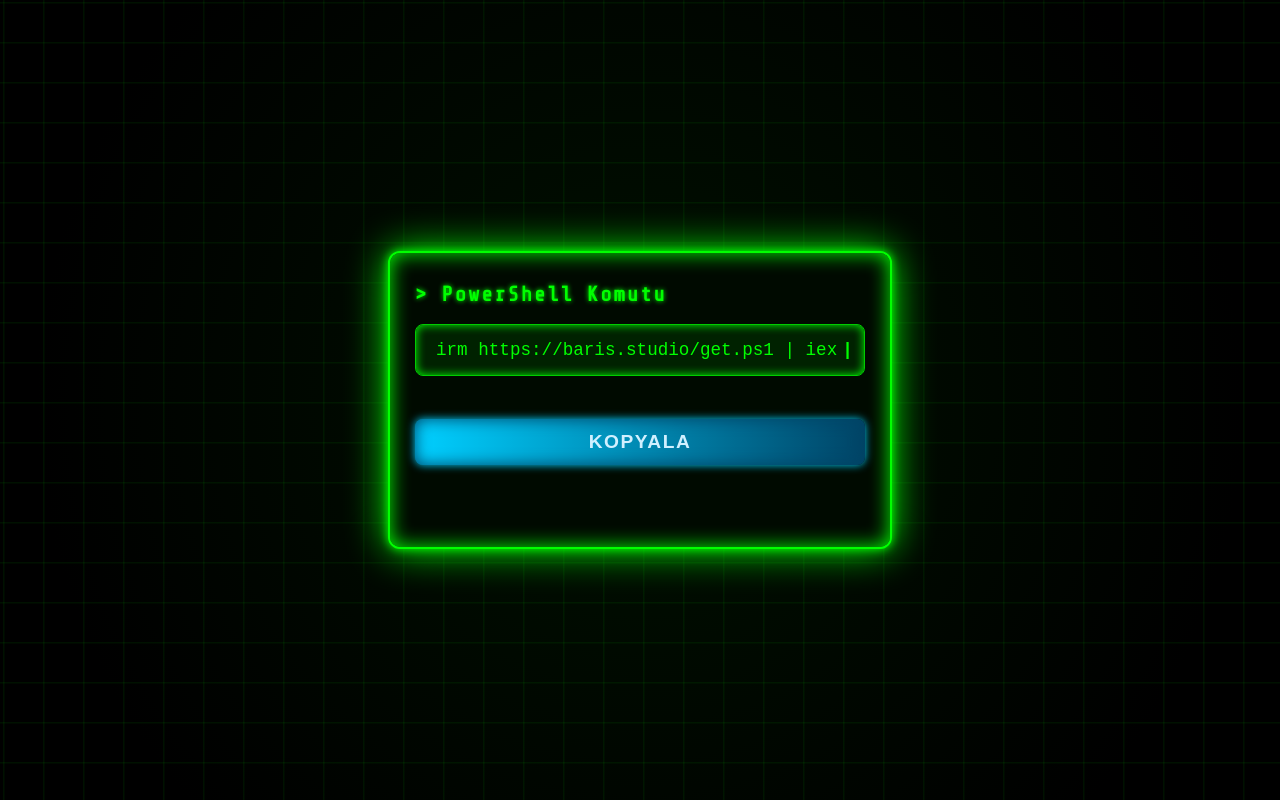
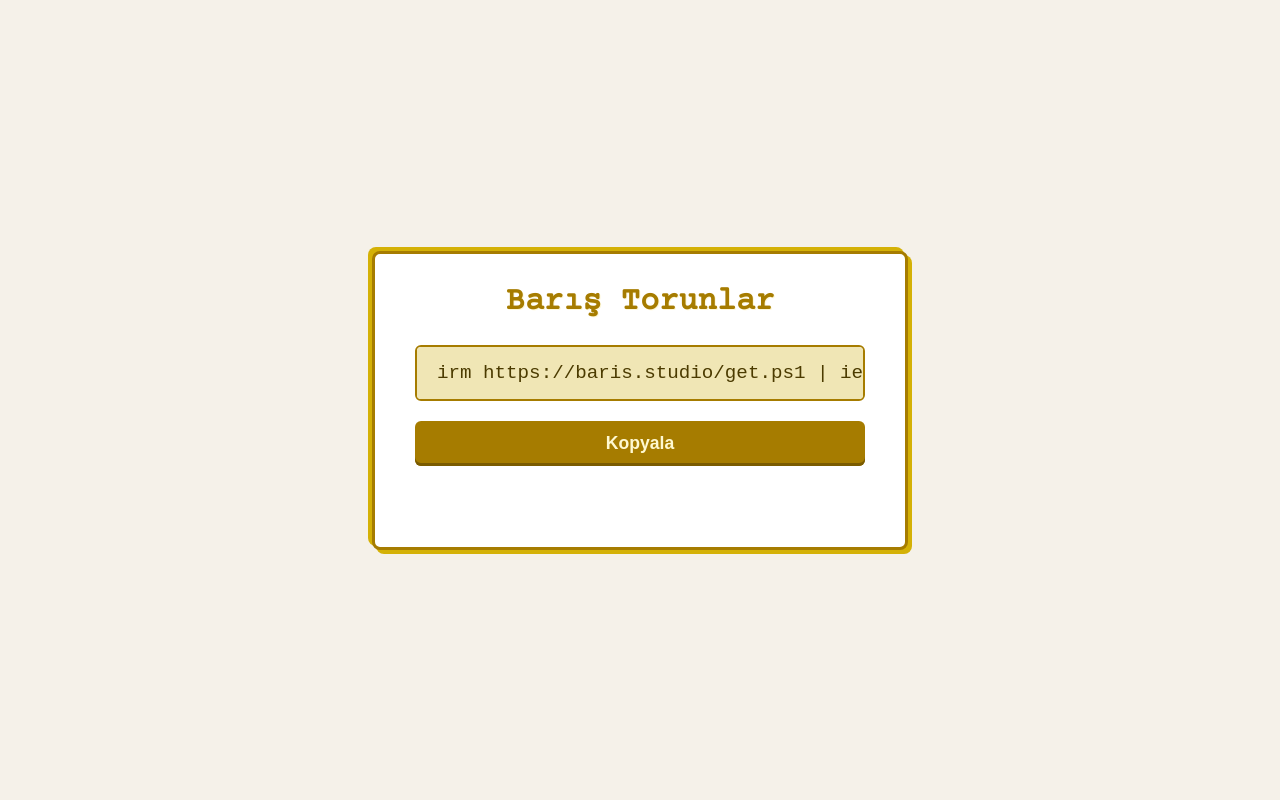
Before and after one commit to baristorunlar/baris.studio, a plain HTML site: page get/index.html in a window 1280 px wide. Drawn offline with nearby package versions, Linux system fonts and the light colour scheme.

Commit message:
Update index.html

```diff
--- a/get/index.html
+++ b/get/index.html
@@ -3,158 +3,108 @@
 <head>
 <meta charset="UTF-8" />
 <meta name="viewport" content="width=device-width, initial-scale=1" />
-<title>Terminal Tarzı Komut Kopyala</title>
+<title>Barış Torunlar - PowerShell Komutu</title>
 <style>
-  @import url('https://fonts.googleapis.com/css2?family=Share+Tech+Mono&display=swap');
+  /* Retro sade font */
+  @import url('https://fonts.googleapis.com/css2?family=Courier+Prime&display=swap');
 
-  /* Body & genel ayar */
   body {
     margin: 0;
-    height: 100vh;
-    background: radial-gradient(circle at center, #001100 0%, #000000 80%);
-    color: #00ff00;
-    font-family: 'Share Tech Mono', monospace;
+    background: #f5f1e9;
+    font-family: 'Courier Prime', monospace;
+    color: #333;
     display: flex;
     justify-content: center;
     align-items: center;
-    overflow: hidden;
+    height: 100vh;
   }
 
-  /* Terminal kutusu */
-  .terminal {
-    background: #000a00;
-    border: 2px solid #00ff00;
-    border-radius: 12px;
-    width: 450px;
-    padding: 30px 25px;
+  .container {
+    background: #fff;
+    border: 3px solid #a67c00;
+    border-radius: 8px;
+    padding: 30px 40px;
     box-shadow:
-      0 0 10px #00ff00,
-      0 0 40px #00ff00,
-      inset 0 0 20px #00ff00;
-    position: relative;
+      4px 4px 0 #d4b106,
+      -4px -4px 0 #d4b106;
+    max-width: 450px;
+    width: 90%;
+    text-align: center;
   }
 
-  /* Başlık */
-  .terminal-header {
-    font-size: 1.3rem;
-    font-weight: bold;
-    margin-bottom: 15px;
-    letter-spacing: 2px;
-    text-shadow: 0 0 5px #00ff00;
+  h1 {
+    margin: 0 0 25px 0;
+    font-weight: 700;
+    font-size: 2rem;
+    color: #a67c00;
+    text-shadow: 1px 1px 0 #fef8d9;
   }
 
-  /* Komut satırı alanı */
-  .command-line {
-    background: #002200;
-    border: 1px solid #00cc00;
+  pre {
+    background: #f0e6b5;
+    border: 2px solid #a67c00;
+    border-radius: 6px;
     padding: 15px 20px;
-    border-radius: 8px;
-    font-size: 1.1rem;
-    color: #00ff00;
+    font-size: 1.2rem;
     user-select: all;
+    color: #4b3b00;
+    margin: 0 0 20px 0;
     white-space: nowrap;
     overflow-x: auto;
-    box-shadow: 0 0 10px #00ff00 inset;
-    position: relative;
   }
 
-  /* İmleç animasyonu */
-  .command-line::after {
-    content: '|';
-    display: inline-block;
-    margin-left: 5px;
-    animation: blink 1s steps(2, start) infinite;
-    color: #00ff00;
-    font-weight: bold;
+  button {
+    background: #a67c00;
+    border: none;
+    color: #fff9d1;
+    font-weight: 700;
+    padding: 12px 0;
+    width: 100%;
+    font-size: 1.1rem;
+    border-radius: 6px;
+    cursor: pointer;
+    transition: background-color 0.25s ease;
+    box-shadow: inset 0 -3px 0 #7a5b00;
   }
 
-  @keyframes blink {
-    0%, 50% { opacity: 1; }
-    50.01%, 100% { opacity: 0; }
+  button:hover {
+    background-color: #d4b106;
+    color: #3f2e00;
   }
 
-  /* Kopyala butonu */
-  button.copy-btn {
-    margin-top: 25px;
-    width: 100%;
-    padding: 12px 0;
-    font-size: 1.2rem;
+  .message {
+    margin-top: 15px;
     font-weight: 700;
-    background: linear-gradient(90deg, #00cfff, #004466);
-    border: none;
-    border-radius: 8px;
-    cursor: pointer;
-    color: #d0f0ff;
-    box-shadow:
-      0 0 8px #00cfff,
-      0 0 15px #004466 inset;
-    transition: all 0.3s ease;
-    letter-spacing: 1.5px;
-    text-transform: uppercase;
-  }
-
-  button.copy-btn:hover {
-    background: linear-gradient(90deg, #00ff99, #008833);
-    box-shadow:
-      0 0 12px #00ff99,
-      0 0 20px #008833 inset;
-    color: #fff;
-  }
-
-  /* Kopyalandı mesajı */
-  .copied-message {
-    margin-top: 15px;
-    color: #00ff66;
-    font-weight: 700;
-    font-size: 1rem;
-    text-align: center;
+    color: #4b3b00;
     opacity: 0;
     transition: opacity 0.3s ease;
   }
 
-  .copied-message.visible {
+  .message.visible {
     opacity: 1;
   }
 
-  /* Sayfa arka planında hafif parlayan grid animasyonu */
-  body::before {
-    content: "";
-    position: fixed;
-    top: 0; left: 0; right: 0; bottom: 0;
-    background:
-      linear-gradient(0deg, rgba(0,255,0,0.1) 1px, transparent 1px),
-      linear-gradient(90deg, rgba(0,255,0,0.1) 1px, transparent 1px);
-    background-size: 40px 40px;
-    pointer-events: none;
-    animation: gridMove 60s linear infinite;
-    z-index: -1;
-  }
-
-  @keyframes gridMove {
-    from { background-position: 0 0, 0 0; }
-    to { background-position: 40px 40px, 40px 40px; }
-  }
 </style>
 </head>
 <body>
-  <div class="terminal">
-    <div class="terminal-header">> PowerShell Komutu</div>
-    <pre class="command-line" id="cmd">irm https://baris.studio/get.ps1 | iex</pre>
-    <button class="copy-btn" id="copyBtn">KOPYALA</button>
-    <div class="copied-message" id="copiedMsg">Kopyalandı! Şimdi PowerShell’i açıp yapıştır (Ctrl+V) ve Enter’a bas.</div>
+  <div class="container">
+    <h1>Barış Torunlar</h1>
+    <pre id="code">irm https://baris.studio/get.ps1 | iex</pre>
+    <button id="copyBtn">Kopyala</button>
+    <div class="message" id="msg">Kopyalandı! Şimdi PowerShell’i açıp yapıştır (Ctrl+V) ve Enter’a bas.</div>
   </div>
 
 <script>
   const copyBtn = document.getElementById('copyBtn');
-  const cmdText = document.getElementById('cmd').innerText;
-  const copiedMsg = document.getElementById('copiedMsg');
+  const codeText = document.getElementById('code').innerText;
+  const msg = document.getElementById('msg');
 
   copyBtn.addEventListener('click', () => {
-    navigator.clipboard.writeText(cmdText).then(() => {
-      copiedMsg.classList.add('visible');
-      setTimeout(() => copiedMsg.classList.remove('visible'), 3000);
+    navigator.clipboard.writeText(codeText).then(() => {
+      msg.classList.add('visible');
+      setTimeout(() => msg.classList.remove('visible'), 2500);
     }).catch(() => {
-      alert('Kopyalama başarısız oldu, lütfen manuel kopyalayın.');
+      alert('Kopyalama başarısız oldu. Lütfen manuel kopyalayın.');
     });
   });
 </script>
```
